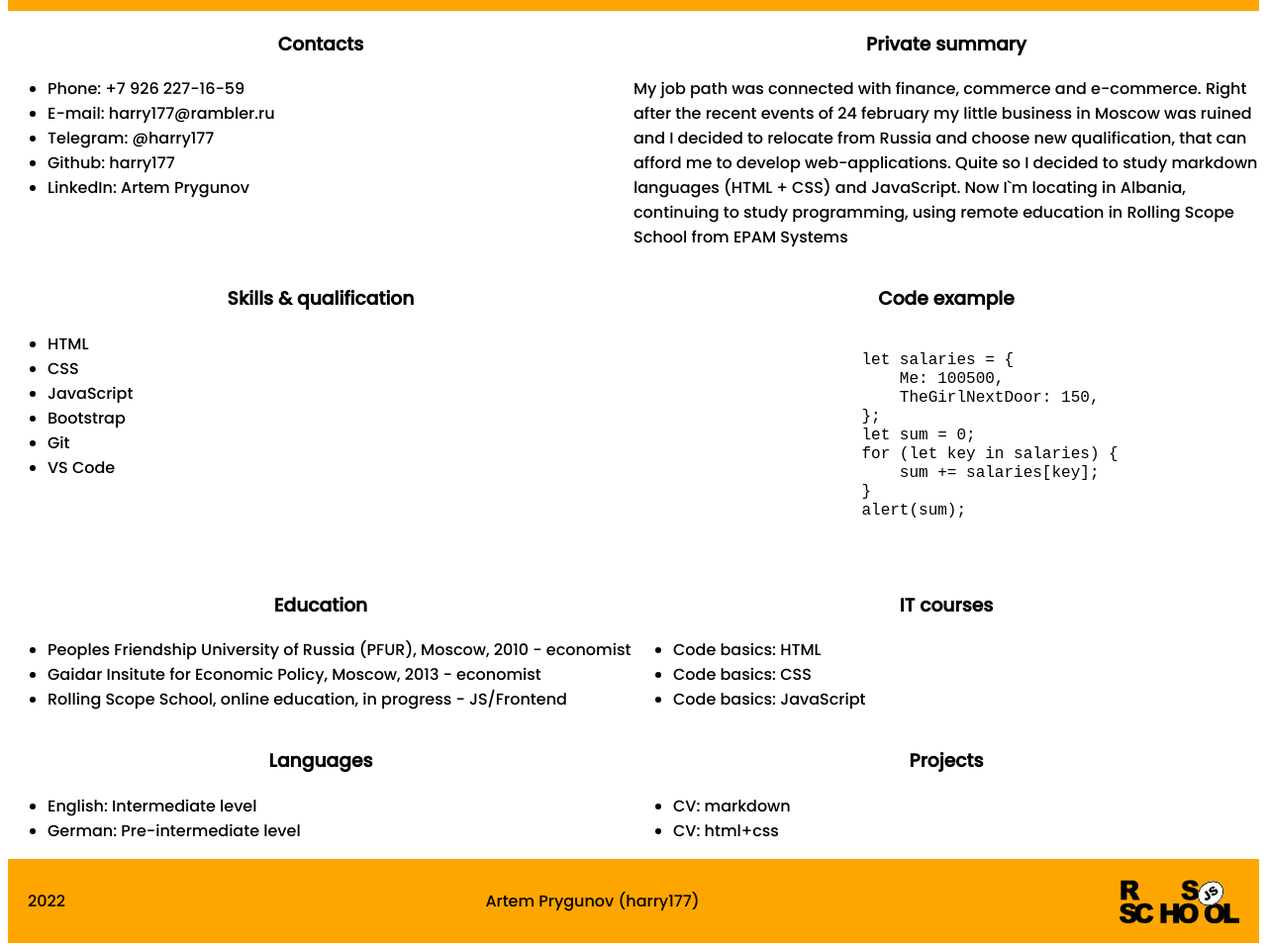
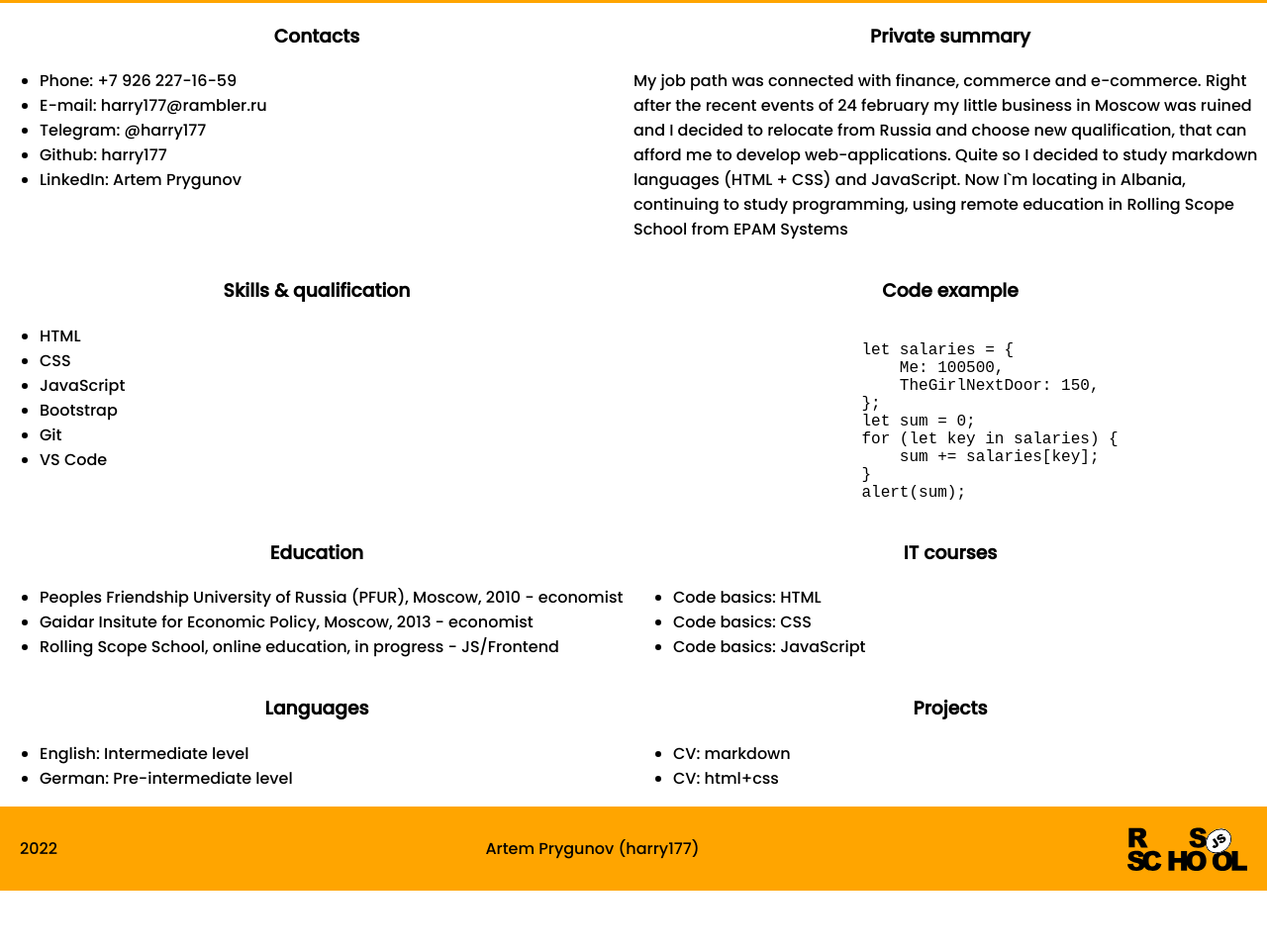
Before and after one commit to harry177/Myprojects, a plain HTML site: page cv global/index.html in a window 1280 px wide. Shown: the part 510-1471 px from the top of the page at 99% size. After the commit the page ends 1410 px from the top, so only its background shows below. Drawn offline with Linux system fonts and the light colour scheme.

Commit message:
refactor: change structure of styles

```diff
--- a/cv global/style.css
+++ b/cv global/style.css
@@ -8,6 +8,8 @@ body {
     flex-direction: column;
     justify-content: space-between;
     min-height: 100vh;
+    margin: 0;
+    padding: 0;
 }
 
 * {
@@ -89,8 +91,13 @@ body {
   }
 
   .pre {
+    display: flex;
+    justify-items:center;
+    justify-content: space-between;
     font-family: 'Times New Roman', Times, serif;
     font-size: 16px;
+    padding: 0;
+    margin: 0;
   }
 
   .footer {
```
